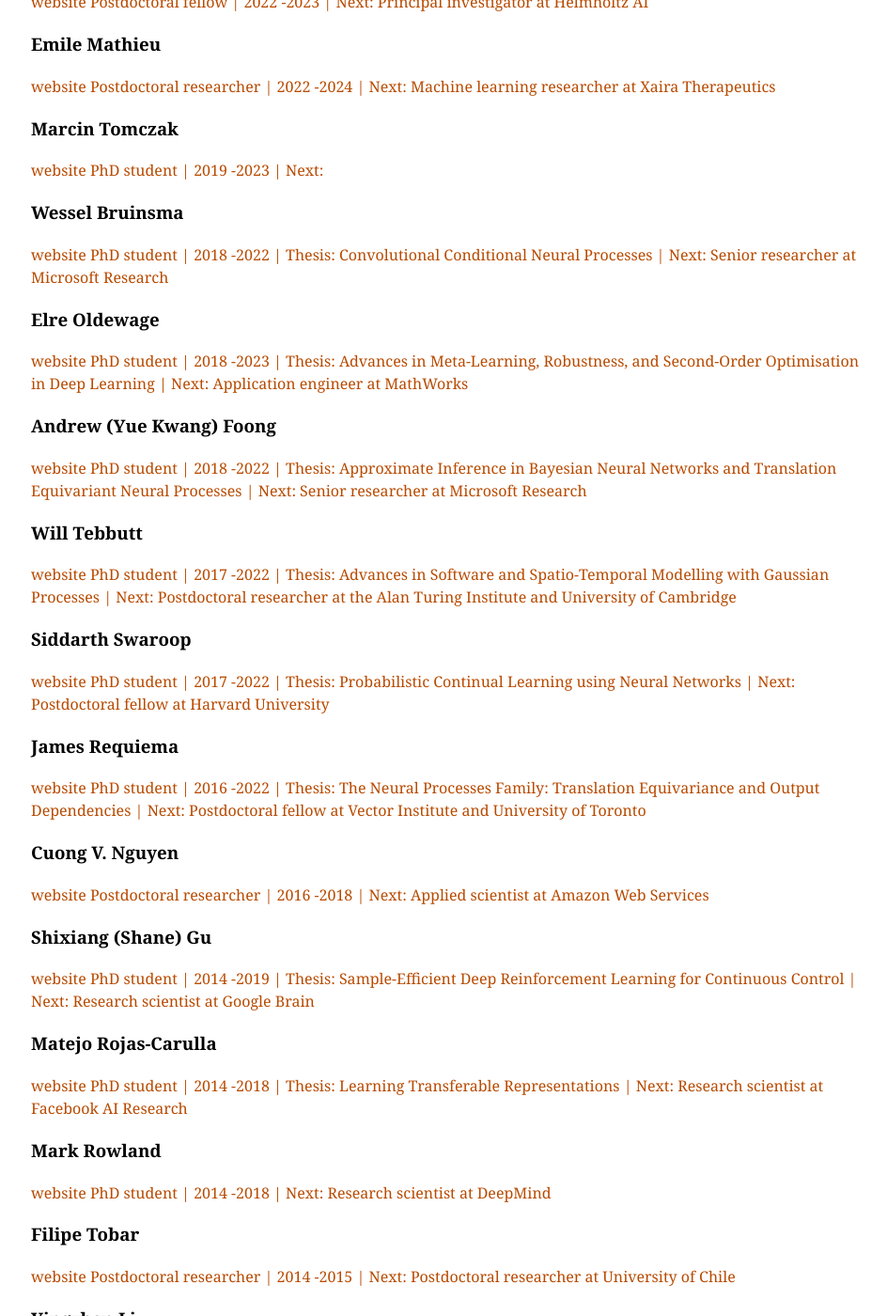
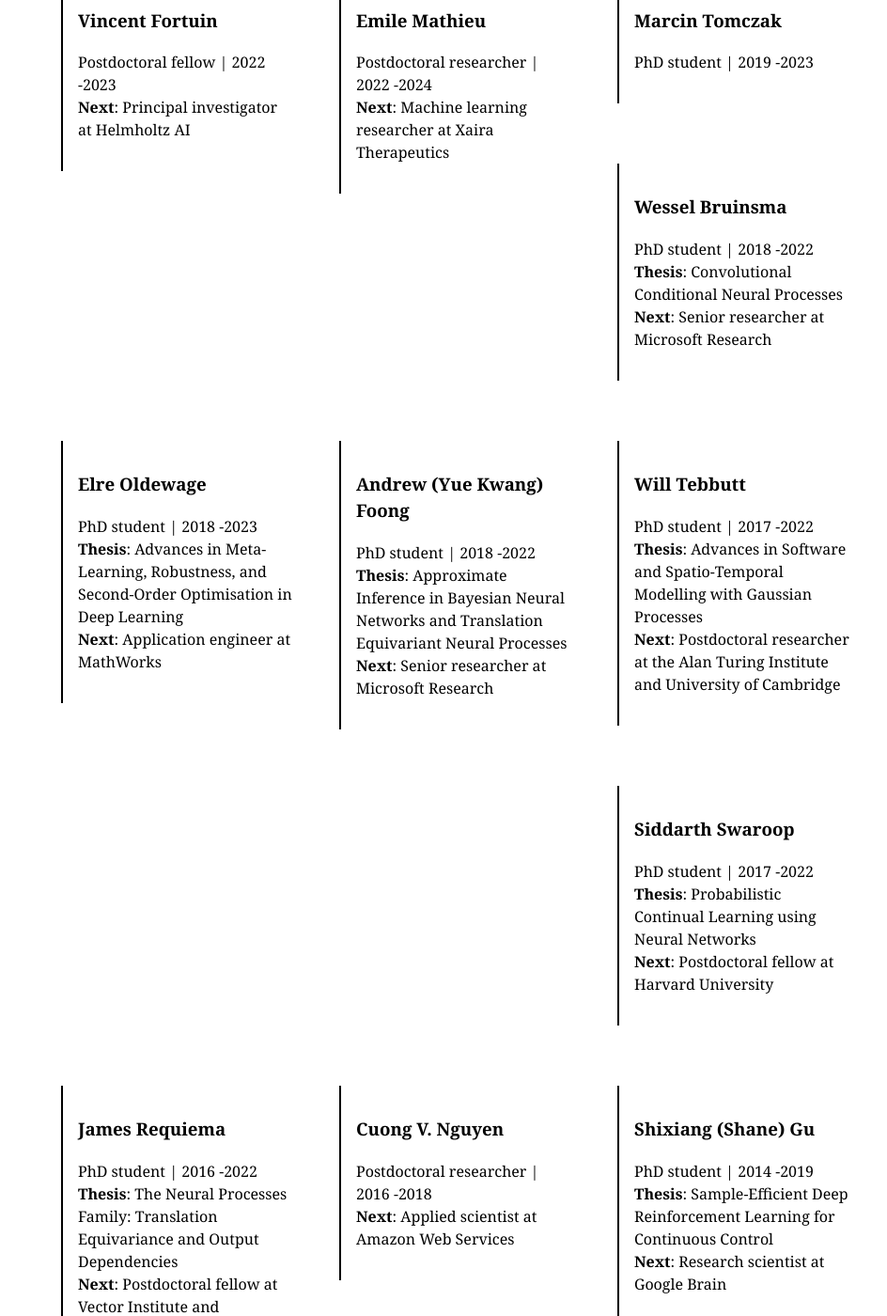
Before and after one commit to rich-turner-group/rich-turner-group.github.io, a Jekyll site: the page built from index.md, in a window 1280 px wide and 1400 px high, scrolled down 3806 px. Shown: the whole window at 94% size, without its empty margins (163-1107 px from the left). Built offline with Jekyll 4.4.1, drawn with Linux system fonts in a browser that asks for light colours; some of the changed text lies outside the part shown.

Commit message:
layout change

```diff
--- a/_includes/former_member.html
+++ b/_includes/former_member.html
@@ -1,14 +1,15 @@
 
-    <div>
-        <article>
-            <h3 itemprop="headline"> {{post.name}} </h3>
-            <p>
-                {% if post.website%} <a href="{{ post.website }}"> website</a> {% endif %}
-                {% if post.role %} <a> {{ post.role }}</a> {% endif %}
-                {% if post.start %} <a> | {{ post.start }}</a> {% endif %}
-                {% if post.end %} <a> -{{ post.end }} </a> {% endif %}
-                {% if post.thesis %} <a> | Thesis: {{ post.thesis }} </a> {% endif %}
-                {% if post.next %} <a> | Next: {{ post.next_role }} </a> {% endif %}
-            </p>
-        </article>
+    <div class="fl w-10 w-third-ns link dim ba bw0 pa3 mv3 mh3 mh0-ns member-box"">
+        <!-- <article> -->
+            <div class=" pl3 ml3 bl bw1 bg-white pv4">
+                <a href="{{ post.website }}">
+                <h3 class="mt0"> {{post.name}} </h3>
+                    {% if post.role %} <a> {{ post.role }}</a> {% endif %}
+                    {% if post.start %} <a> | {{ post.start }}</a> {% endif %}
+                    {% if post.end %} <a> -{{ post.end }} </a> {% endif %}
+                {% if post.thesis %} <br><a> <b>Thesis</b>: {{ post.thesis }} </a> {% endif %}
+                {% if post.next_role %}<br> <a> <b>Next</b>: {{ post.next_role }} </a> {% endif %}
+                </a>
+            </div>
+        <!-- </article> -->
     </div>
```
